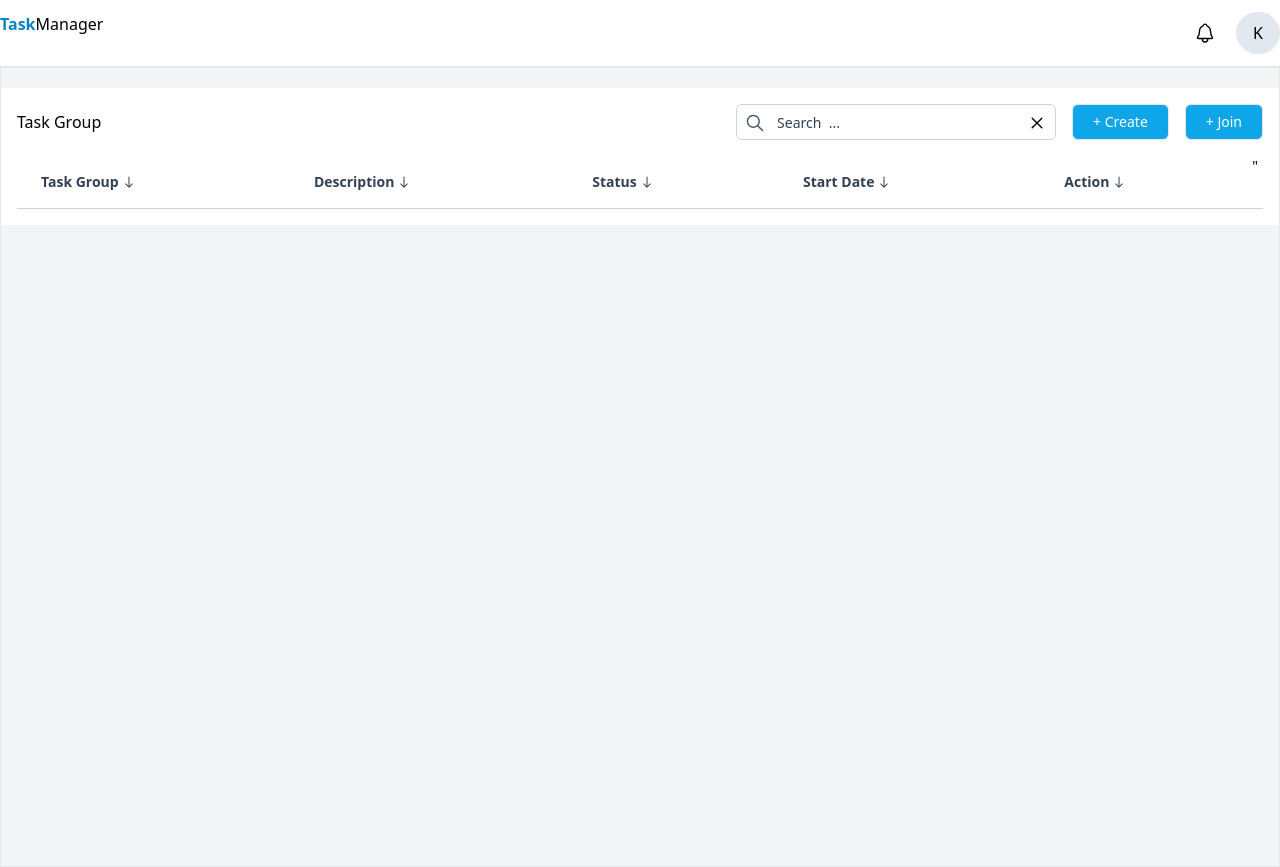
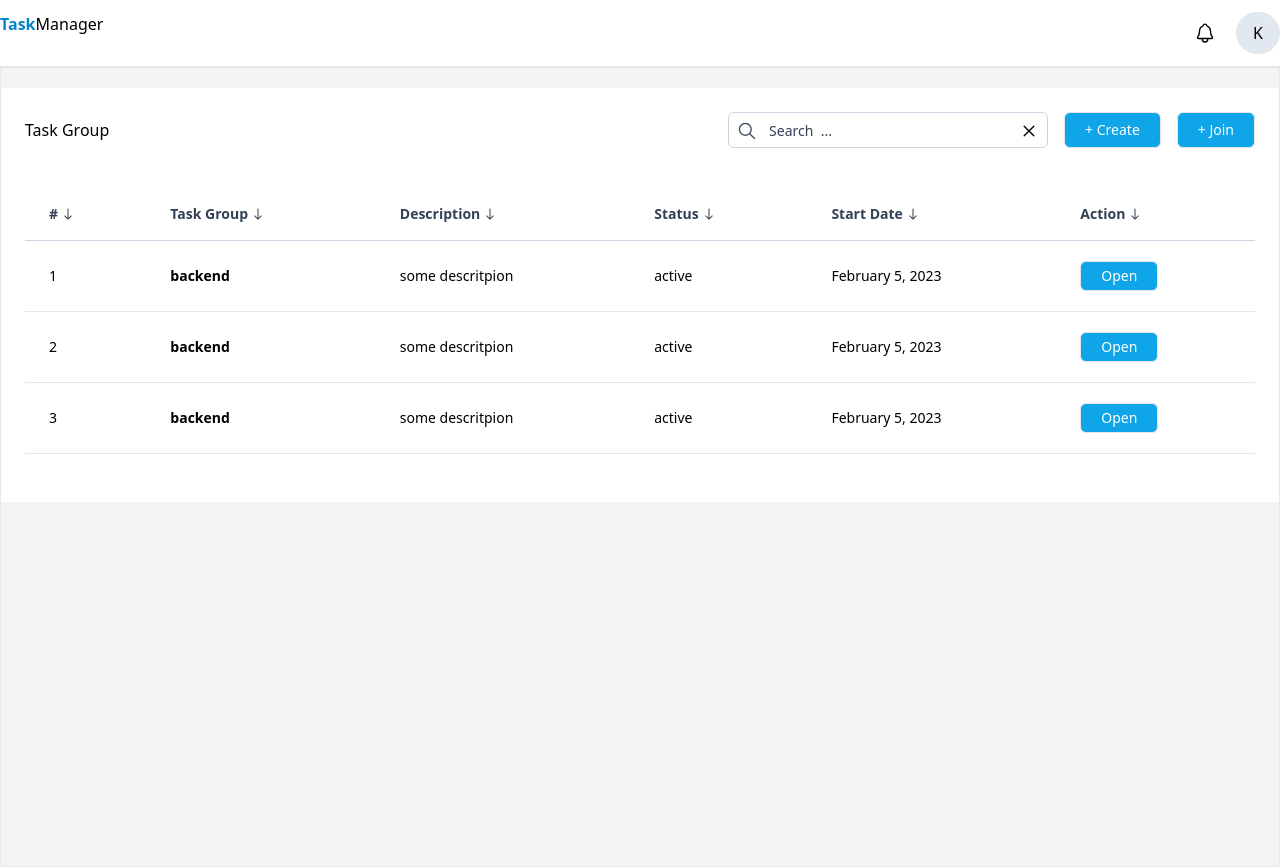
Before and after one commit to b1621/task-manager, a React (Vite) app in the folder client/: page / in a window 1280 px wide. Built offline with nearby package versions, Linux system fonts and the light colour scheme.

Commit message:
display data on table works

```diff
--- a/client/src/components/Button.jsx
+++ b/client/src/components/Button.jsx
@@ -3,7 +3,7 @@ import React from "react";
 const Button = ({ children, handleClick }) => {
   return (
     <button
-      className="rounded-md border bg-sky-500 px-5 py-1 text-sm text-white"
+      className="rounded-md border bg-sky-500 px-5 py-1 text-sm text-white hover:bg-sky-600"
       onClick={handleClick}
     >
       {children}
--- /dev/null
+++ b/client/src/components/Table/TableData.jsx
@@ -0,0 +1,8 @@
+import React from "react";
+
+const TableData = ({ children }) => {
+  return <td className="whitespace-nowrap px-6 py-5">{children}</td>;
+  //   return <td className="">{children}</td>;
+};
+
+export default TableData;
--- a/client/src/components/Table/TableLayout.jsx
+++ b/client/src/components/Table/TableLayout.jsx
@@ -15,7 +15,6 @@ const TableLayout = ({ children, headerList }) => {
                 </span>
               </th>
             ))}
-            "
           </tr>
         </thead>{" "}
         <tbody>{children}</tbody>
--- a/client/src/pages/Home.jsx
+++ b/client/src/pages/Home.jsx
@@ -3,6 +3,8 @@ import NavBar from "../components/NavBar";
 import SearchBar from "../components/SearchBar";
 import Button from "../components/Button";
 import TableLayout from "../components/Table/TableLayout";
+import TableRow from "../components/Table/TableRow";
+import TableData from "../components/Table/TableData";
 
 const Home = () => {
   const [searchValue, setSearchValue] = useState("");
@@ -14,11 +16,31 @@ const Home = () => {
   const cancelSearch = (e) => {
     setSearchValue("");
   };
+  const taskGroups = [
+    {
+      taskGroup: "backend",
+      descritpion: "some descritpion",
+      status: "active",
+      startDate: "February 5, 2023",
+    },
+    {
+      taskGroup: "backend",
+      descritpion: "some descritpion",
+      status: "active",
+      startDate: "February 5, 2023",
+    },
+    {
+      taskGroup: "backend",
+      descritpion: "some descritpion",
+      status: "active",
+      startDate: "February 5, 2023",
+    },
+  ];
   return (
     <div>
       <NavBar />
       <div className="min-h-screen border bg-gray-100">
-        <div className="container mx-auto my-5 bg-white p-4">
+        <div className="container mx-auto my-5 bg-white p-6">
           <div className="flex items-center justify-between pb-4">
             <div>
               <h2>Task Group</h2>
@@ -28,21 +50,40 @@ const Home = () => {
                 handleChange={handleChange}
                 searchValue={searchValue}
                 cancelSearch={cancelSearch}
-              />{" "}
+              />
               <Button>+ Create</Button>
               <Button>+ Join </Button>
             </div>
           </div>
-          <div>
+          <div className="my-6">
             <TableLayout
               headerList={[
+                "#",
                 "Task Group",
                 "Description",
                 "Status",
                 "Start Date",
                 "Action",
               ]}
-            ></TableLayout>
+            >
+              {taskGroups.map((group, index) => (
+                // <div key={index}>
+                <TableRow>
+                  <TableData>{index + 1}</TableData>
+                  <TableData>
+                    {" "}
+                    <span className="font-semibold"> {group.taskGroup}</span>
+                  </TableData>
+                  <TableData>{group.descritpion}</TableData>
+                  <TableData>{group.status}</TableData>
+                  <TableData>{group.startDate}</TableData>
+                  <TableData>
+                    <Button>Open</Button>
+                  </TableData>
+                </TableRow>
+                // </div>
+              ))}
+            </TableLayout>
           </div>
         </div>
       </div>
```
